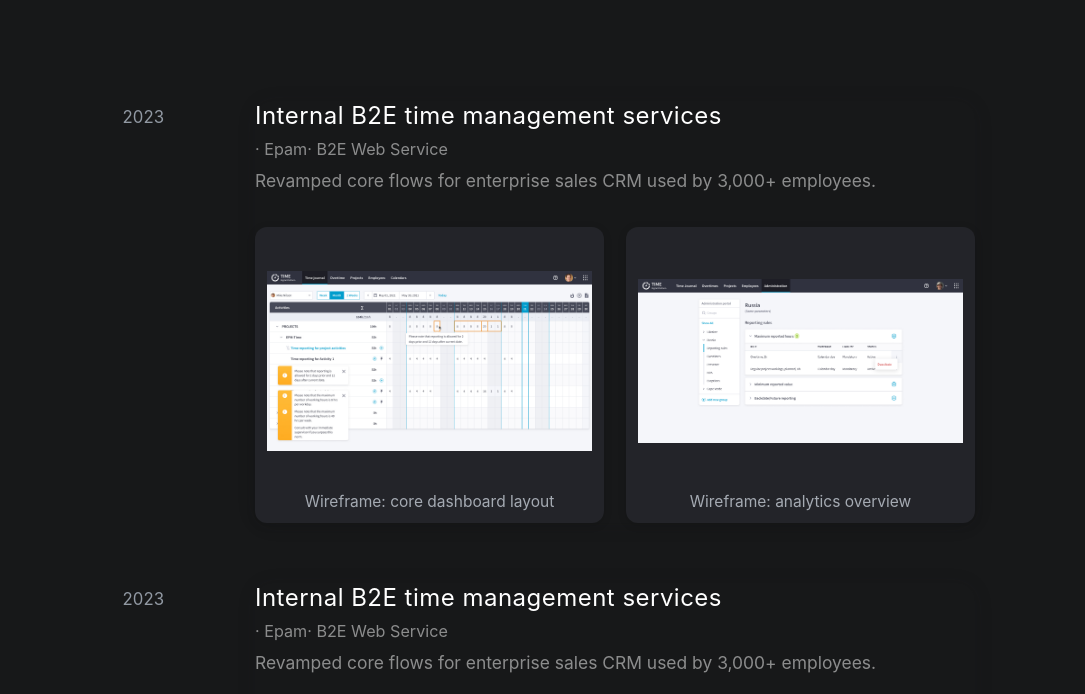
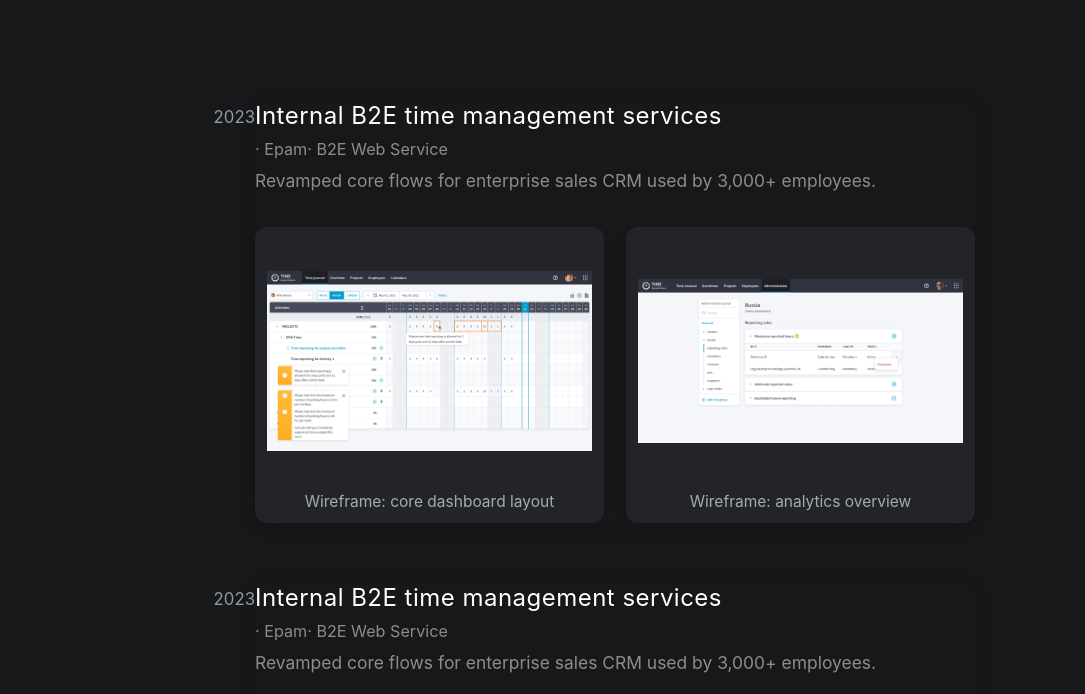
Before and after one commit to uxiscool/experience, a Jekyll site: the page built from index.md, in a window 1280 px wide. Shown: the part 847-1541 px from the top of the page, without its empty margins (25-1110 px from the left). Built offline with Jekyll 4.4.1, drawn with Linux system fonts in a browser that asks for light colours.

Commit message:
Add files via upload

```diff
--- a/css/main.css
+++ b/css/main.css
@@ -771,7 +771,7 @@
 
 /* === Case year rail: overlay, не двигает контент === */
 :root{
-  --case-rail-gap: 91px;
+  --case-rail-gap: 80px;
   --case-rail-top: 6px;
 }
 .case-year-rail{ display:none; }
@@ -786,7 +786,6 @@
     display:block;
     position:absolute;
     top: var(--case-rail-top);
-    left: calc(-1 * var(--case-rail-gap));
     transform: translateX(-100%);
     color:#9fa7b2;
     font-size:1.05rem;
```
